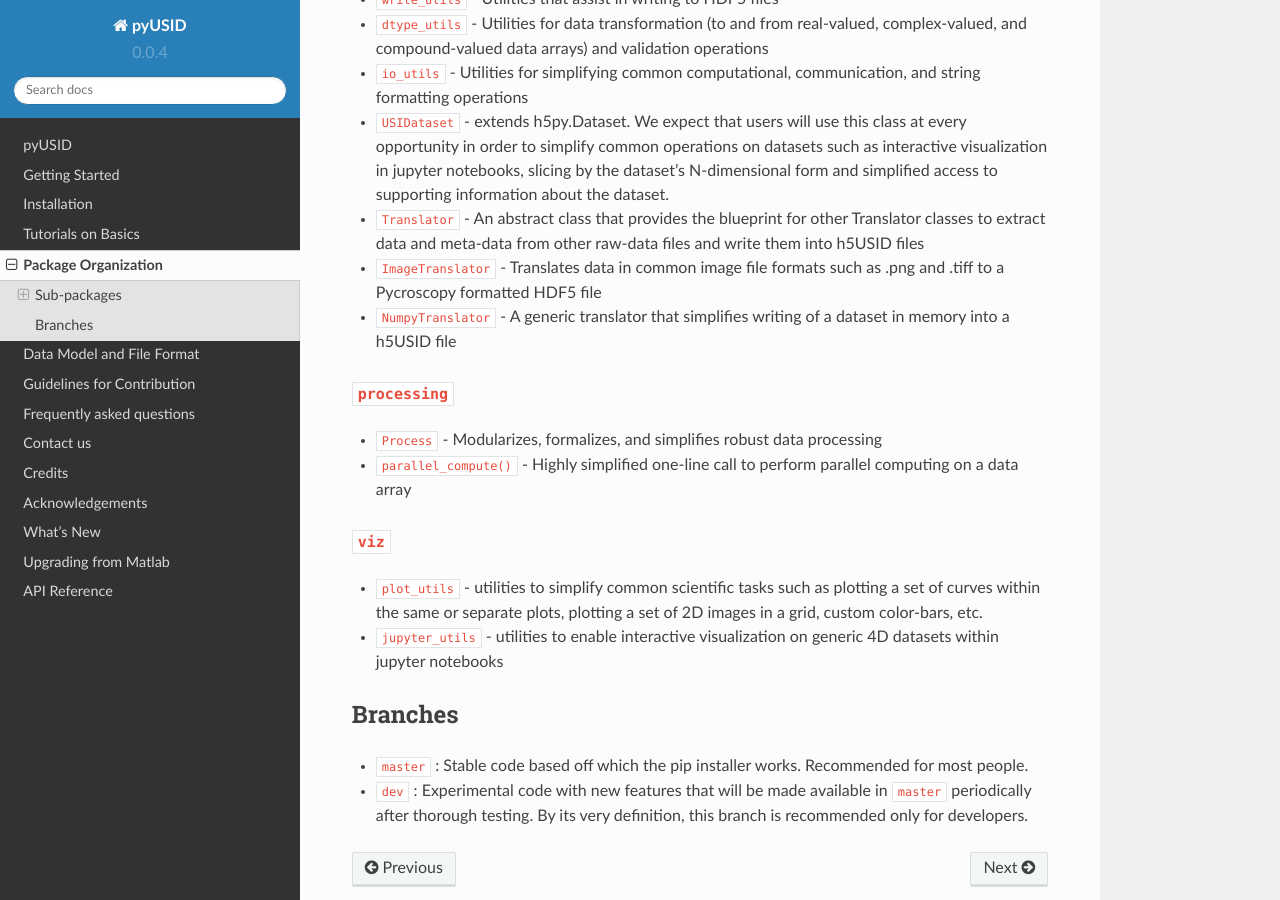
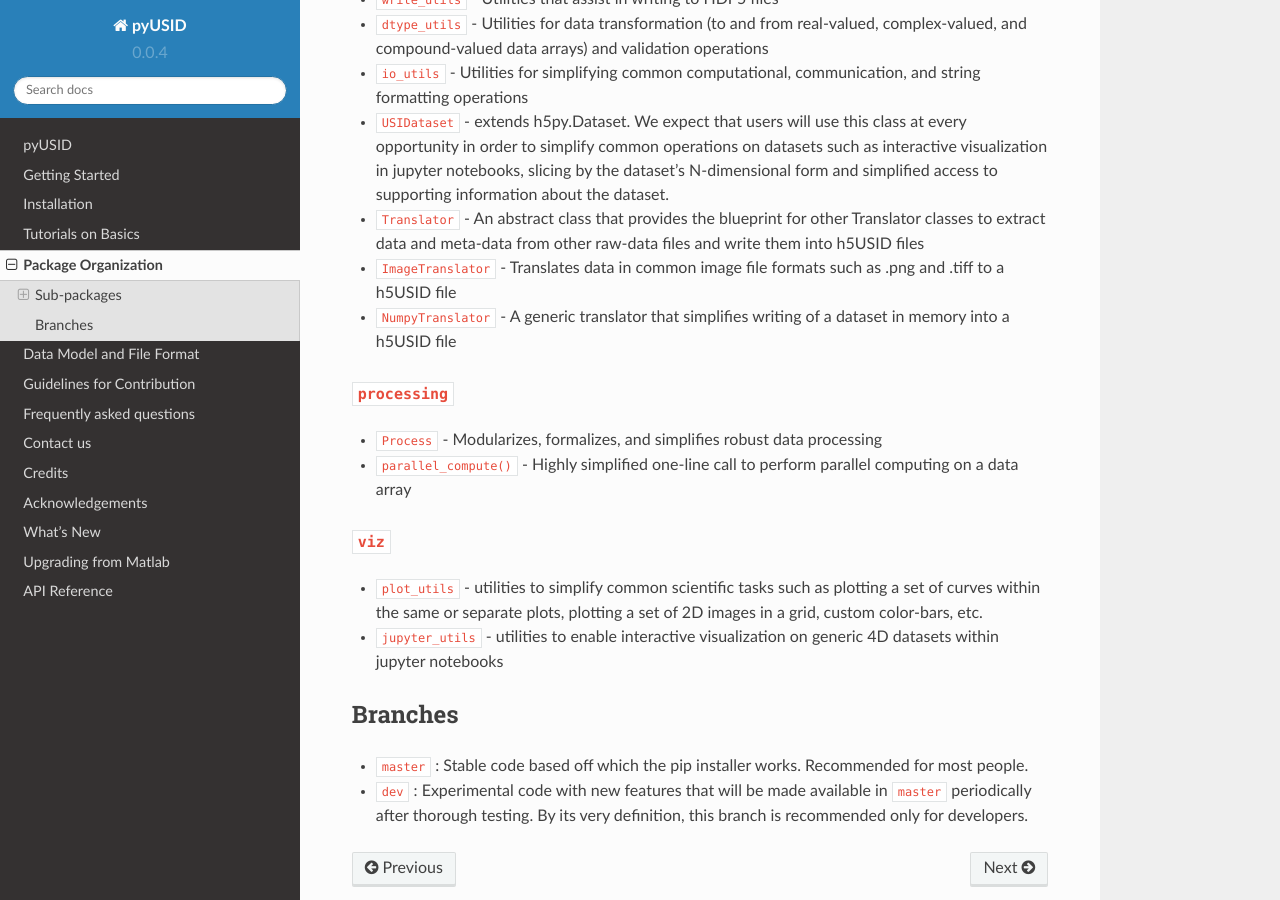
Before and after one commit to pycroscopy/pyUSID, a Sphinx documentation site: the page built from docs/package_organization.rst, in a window 1280 px wide and 900 px high, scrolled down 499 px. Built offline with Sphinx 7.4.7 and the Read the Docs theme 2.0.0, drawn with Linux system fonts in a browser that asks for light colours; pages that are not in the unit, such as notebooks, are missing from menus.

Commit message:
Corrected branding of data model

```diff
--- a/docs/package_organization.rst
+++ b/docs/package_organization.rst
@@ -20,8 +20,7 @@ The package structure is simple, with 3 main modules:
   dataset's N-dimensional form and simplified access to supporting information about the dataset.
 * ``Translator`` - An abstract class that provides the blueprint for other Translator classes to extract data and
   meta-data from other raw-data files and write them into h5USID files
-* ``ImageTranslator`` - Translates data in common image file formats such as .png and .tiff to a
-  Pycroscopy formatted HDF5 file
+* ``ImageTranslator`` - Translates data in common image file formats such as .png and .tiff to a h5USID file
 * ``NumpyTranslator`` - A generic translator that simplifies writing of a dataset in memory into a h5USID file
 
 ``processing``
```
